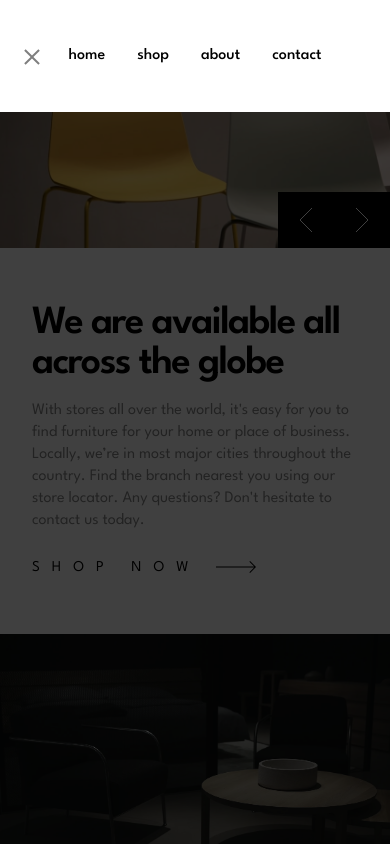
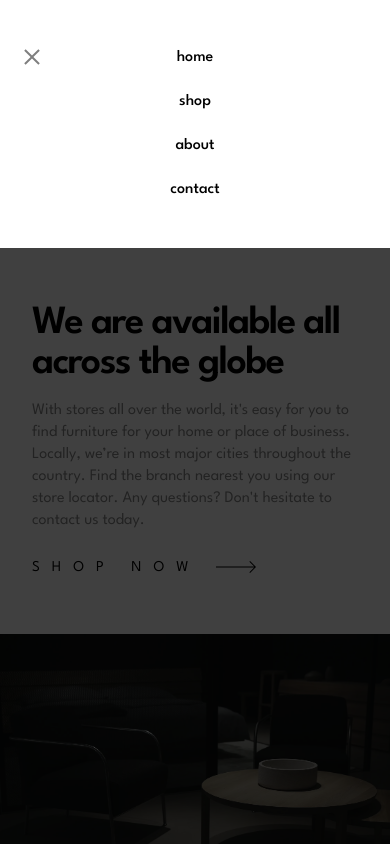
Before and after one commit to KoenvandenBerg/frontendmentor-room-homepage, a React (Vite) app: page / in a window 390 px wide. Both pictures are taken after a click on the button 34 px from the left and 58 px from the top of the page. Shown: the top 844 px of the page. Built offline with nearby package versions, Linux system fonts and the light colour scheme.

Commit message:
Make mobile navbar items vertical

```diff
--- a/src/components/Navbar/Navbar.tsx
+++ b/src/components/Navbar/Navbar.tsx
@@ -220,9 +220,9 @@ export default function Navbar() {
                   animate={{ y: 0, opacity: 1 }}
                   exit={{ y: -100, opacity: 0 }}
                   transition={{ type: 'tween', duration: 0.5 }}
-                  className="absolute left-0 top-0 h-[7rem] w-full bg-white flex justify-center items-center"
+                  className="absolute left-0 top-0 h-[15.5rem] w-full bg-white flex justify-center items-center"
                 >
-                  <ul className="flex gap-8 text-black">
+                  <ul className="flex flex-col gap-5 relative text-black text-center">
                     {navItems.map((item, index) => (
                       <li key={item} className="relative w-full z-10">
                         <a
```
